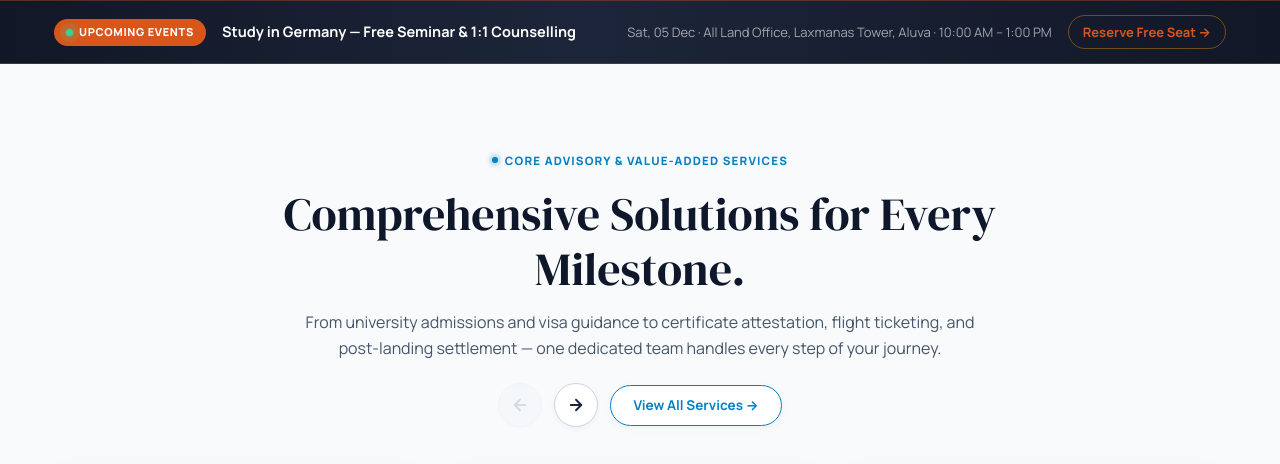
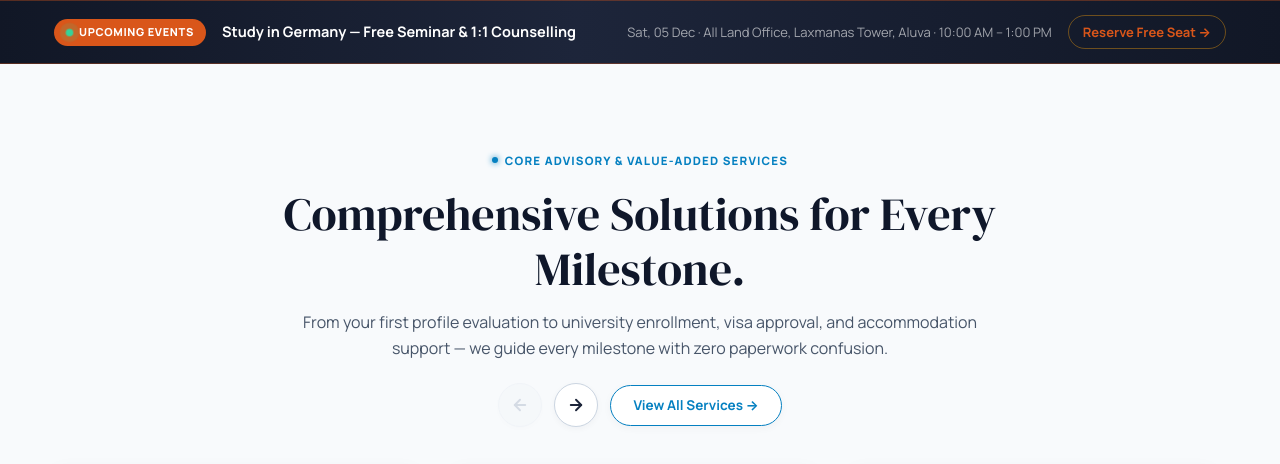
Before and after one commit to figmarkinfotek640-pixel/allland_consultancy, a Laravel app: page / in a window 1280 px wide. Shown: the part 837-1301 px from the top of the page. Run offline with Laravel 12, Linux system fonts and the light colour scheme; data comes from the database, SQL or seed files in the repository.

Commit message:
content: apply Option C for services section intro text

```diff
--- a/resources/views/home.blade.php
+++ b/resources/views/home.blade.php
@@ -93,7 +93,7 @@
       <div class="services-slider-title-col">
         <p class="sec-tag"><span class="sec-tag-dot"></span> Core Advisory &amp; Value-Added Services</p>
         <h2 class="sec-h2">Comprehensive Solutions for Every Milestone.</h2>
-        <p class="sec-p">From university admissions and visa guidance to certificate attestation, flight ticketing, and post-landing settlement — one dedicated team handles every step of your journey.</p>
+        <p class="sec-p">From your first profile evaluation to university enrollment, visa approval, and accommodation support — we guide every milestone with zero paperwork confusion.</p>
       </div>
 
       <div class="services-slider-controls">
```
